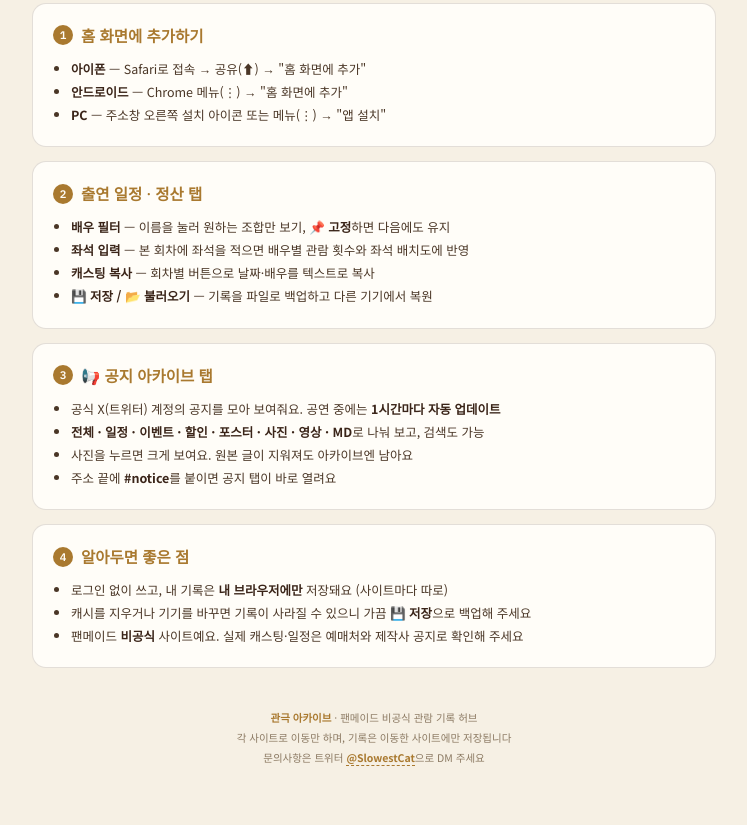
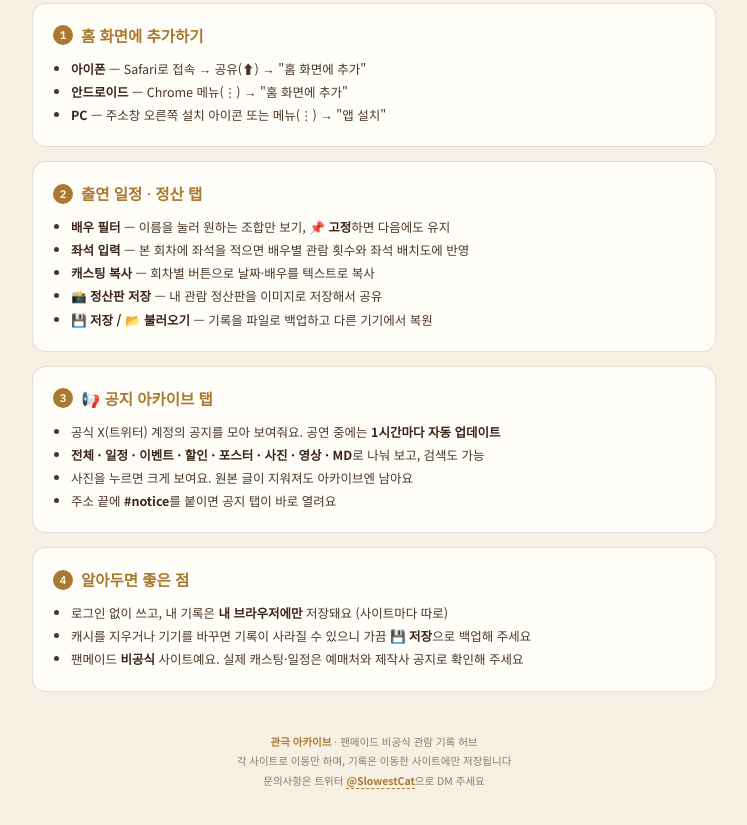
Before and after one commit to chichiandpopo/stage_archive, a plain HTML site: page index.html in a window 1280 px wide. Shown: the part 1607-2432 px from the top of the page, without its empty margins (266-1013 px from the left). Drawn offline with Linux system fonts and the light colour scheme.

Commit message:
사용법에 정산판 이미지 저장 추가
Co-Authored-By: Claude Opus 5.5 <noreply@anthropic.com>
Claude-Session: https://claude.ai/code/session_01Jwnfeddb2AWhiNUX6mR7Bd

```diff
--- a/index.html
+++ b/index.html
@@ -159,6 +159,7 @@ body{
       <li><b>배우 필터</b> — 이름을 눌러 원하는 조합만 보기, <b>📌 고정</b>하면 다음에도 유지</li>
       <li><b>좌석 입력</b> — 본 회차에 좌석을 적으면 배우별 관람 횟수와 좌석 배치도에 반영</li>
       <li><b>캐스팅 복사</b> — 회차별 버튼으로 날짜·배우를 텍스트로 복사</li>
+      <li><b>📸 정산판 저장</b> — 내 관람 정산판을 이미지로 저장해서 공유</li>
       <li><b>💾 저장 / 📂 불러오기</b> — 기록을 파일로 백업하고 다른 기기에서 복원</li>
     </ul>
   </div>
```
